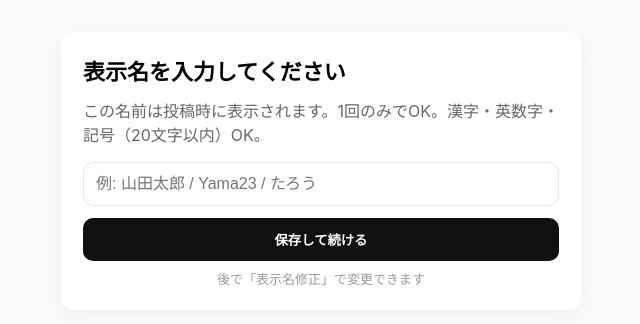
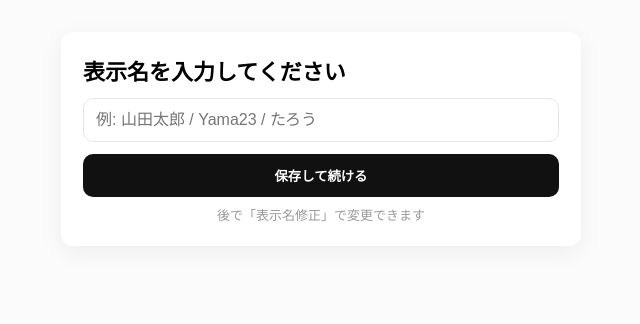
Before and after one commit to yamadayuto-hub/booking-form, a plain HTML site: page name.html in a window 1280 px wide. Shown: the whole page, without its empty margins (319-959 px from the left). Drawn offline with Linux system fonts and the light colour scheme.

Commit message:
Update name.html

```diff
--- a/name.html
+++ b/name.html
@@ -21,7 +21,6 @@
   <div class="wrap">
     <div class="card">
       <h1>表示名を入力してください</h1>
-      <p>この名前は投稿時に表示されます。1回のみでOK。漢字・英数字・記号（20文字以内）OK。</p>
       <input id="displayName" type="text" maxlength="20" placeholder="例: 山田太郎 / Yama23 / たろう" />
       <button class="primary" id="saveBtn">保存して続ける</button>
       <div class="hint">後で「表示名修正」で変更できます</div>
```
